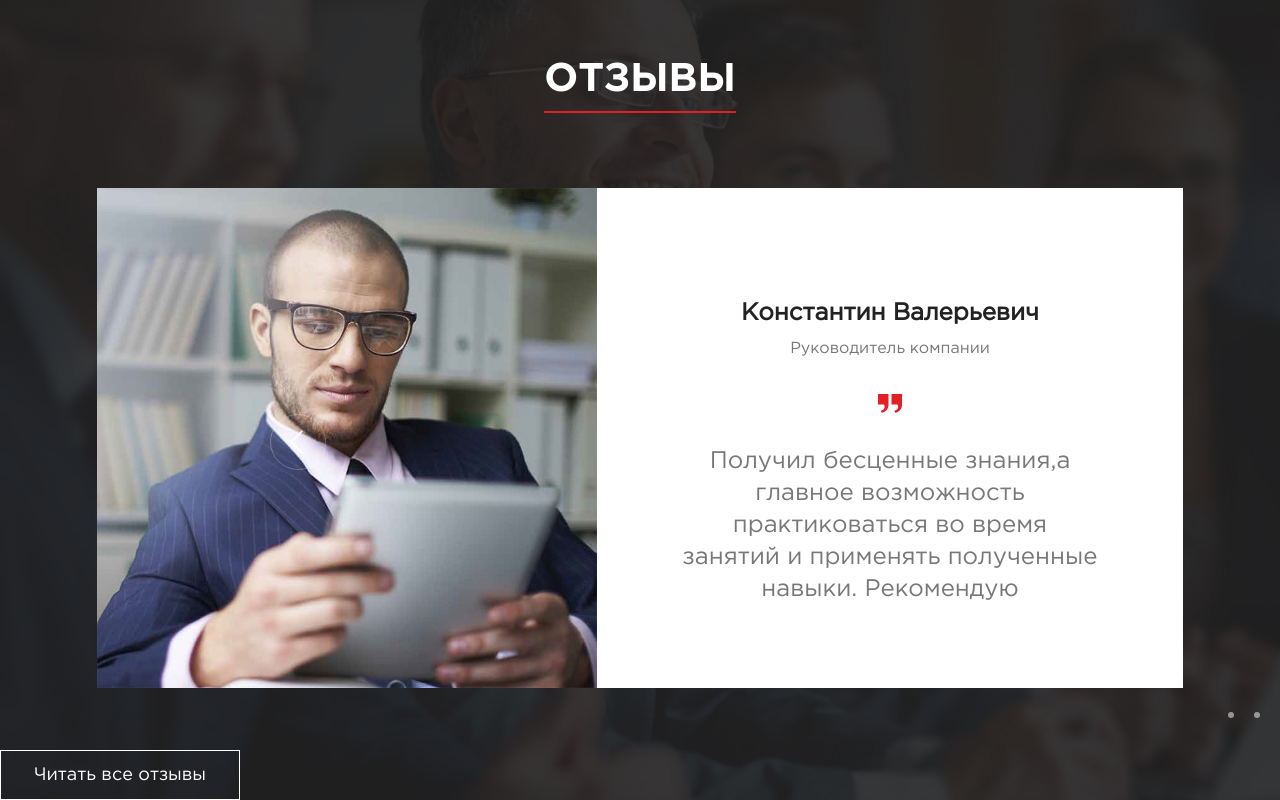
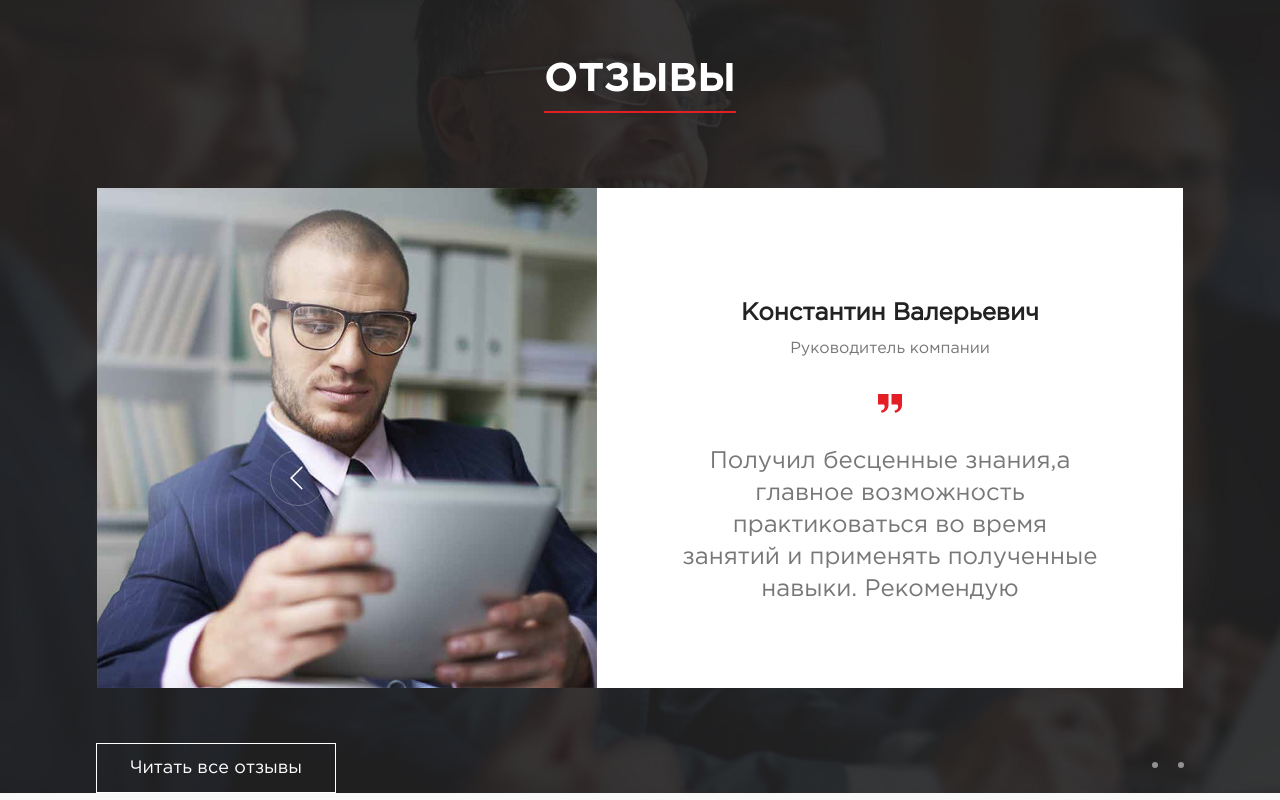
Before and after one commit to Vito336/Forward, a website: page app/index.html in a window 1280 px wide. Shown: the part 4087-4887 px from the top of the page. Drawn offline with nearby package versions, Linux system fonts and the light colour scheme.

Commit message:
Готов слайдер кроме точек, выставлено расположение

```diff
--- a/app/scss/style.scss
+++ b/app/scss/style.scss
@@ -264,7 +264,10 @@
   justify-content: center;
 }
 .reviews__btn{
-  margin-top: 54px;
+  width: 1088px;
+  display: flex;
+  justify-content: flex-start;
+  margin: -25px auto;
   a{
     background-color: transparent;
     border: 1px solid #fff;
@@ -272,15 +275,16 @@
 }
 .slider-dots{
   display: flex;
-  position: absolute;
-  right: 0;
+  width: 1088px;
+  margin: 66px auto 0;
+  justify-content: flex-end;
   li{
     border-radius: 50%;
     font-size: 0;
     width: 6px;
     height: 6px;
     background-color: rgba(#fff,.5);
-    margin-right: 20px;
+    margin-left: 20px;
     button{
       display: none;
     }
```
Also changed, not shown: app/index.html (+0 -1 lines), app/css/style.min.css.
